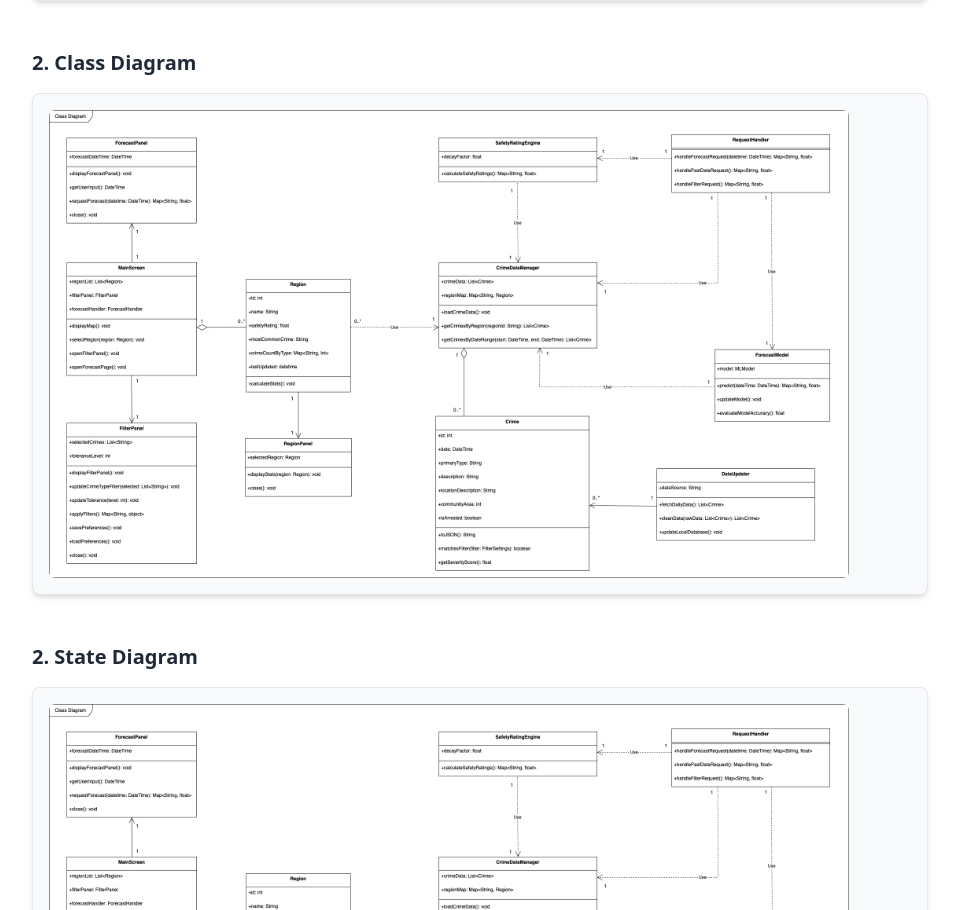
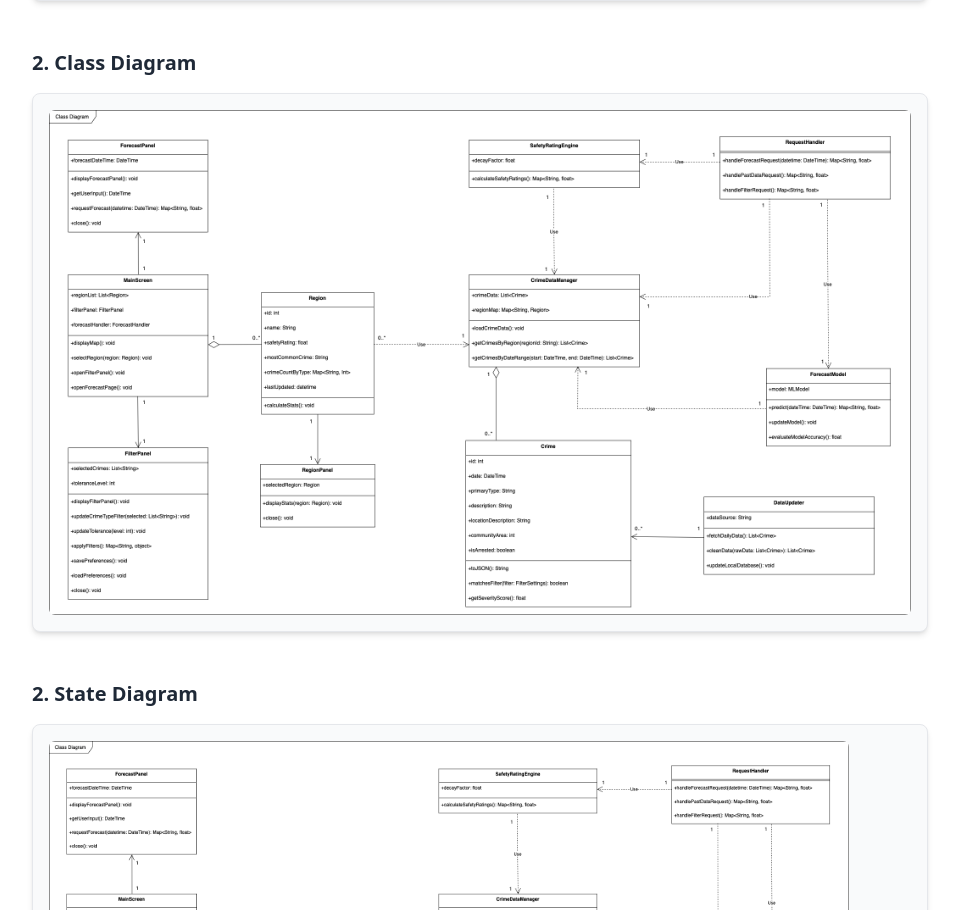
Before and after one commit to PBLGroupG/PBLGroupG.github.io, a Next.js app: page /SystemDesign in a window 1280 px wide. Shown: the part 885-1795 px from the top of the page, without its empty margins (160-1119 px from the left). Built offline with nearby package versions, Linux system fonts and the light colour scheme.

Commit message:
imagefix

```diff
--- a/app/SystemDesign/page.tsx
+++ b/app/SystemDesign/page.tsx
@@ -34,8 +34,8 @@ export default function SystemDesign() {
             <Image
               src="/classDiagram.png"
               alt="Sequence Diagram"
-              width={800}
-              height={600}
+              width={1280}
+              height={960}
               className="rounded-md"
             />
           </div>
```
